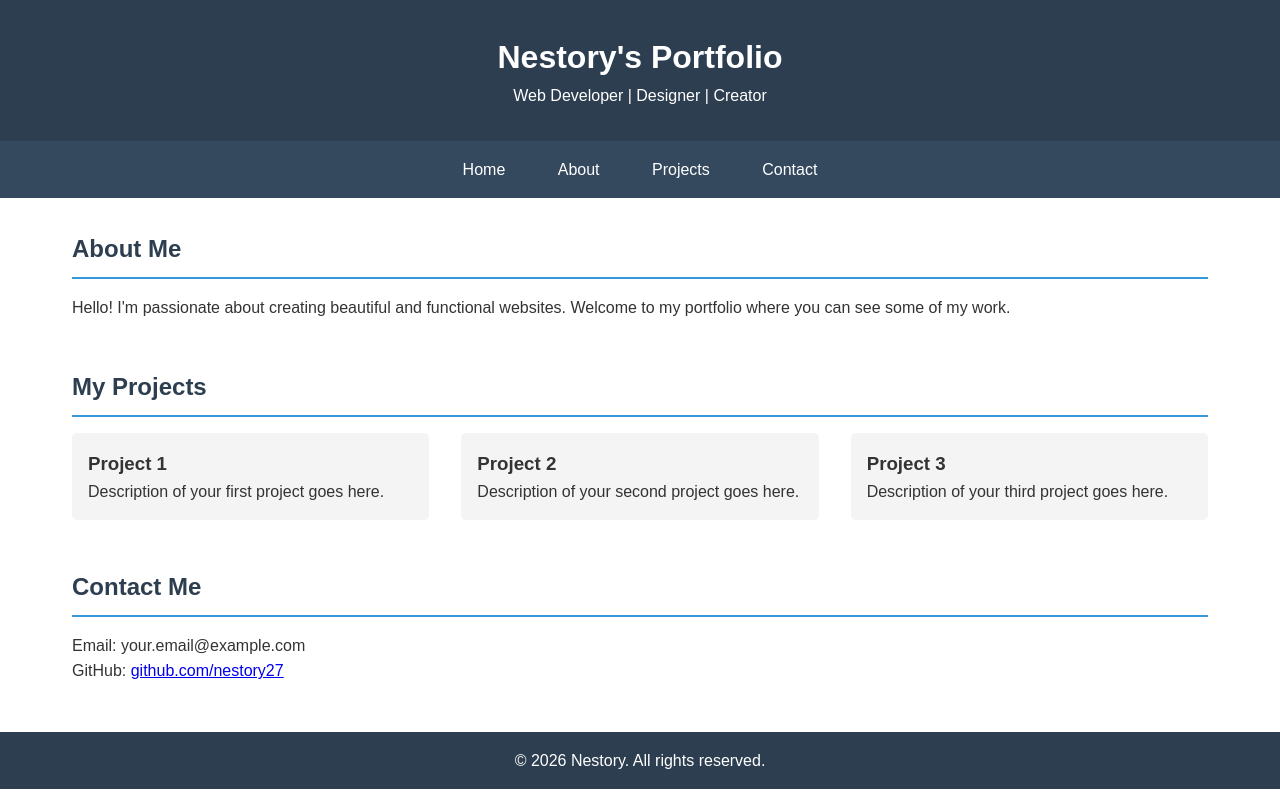
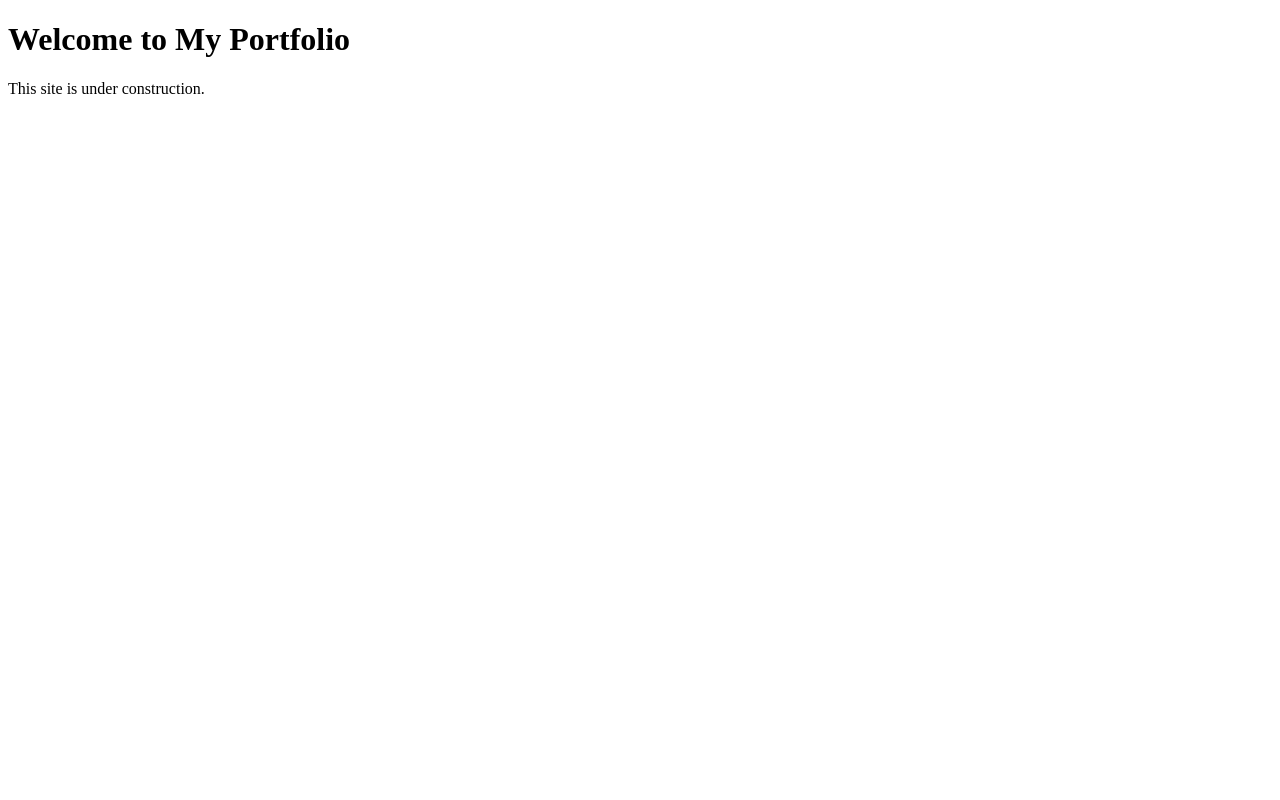
Before and after one commit to nestory27/Personal-portfolio, a plain HTML site: page index.html in a window 1280 px wide. Drawn offline with Linux system fonts and the light colour scheme.

Commit message:
Update index.html

```diff
--- a/index.html
+++ b/index.html
@@ -4,139 +4,9 @@
     <meta charset="UTF-8">
     <meta name="viewport" content="width=device-width, initial-scale=1.0">
     <title>My Portfolio</title>
-    <style>
-        * {
-            margin: 0;
-            padding: 0;
-            box-sizing: border-box;
-        }
-
-        body {
-            font-family: Arial, sans-serif;
-            line-height: 1.6;
-            color: #333;
-        }
-
-        header {
-            background: #2c3e50;
-            color: white;
-            padding: 2rem;
-            text-align: center;
-        }
-
-        nav {
-            background: #34495e;
-            padding: 1rem;
-            text-align: center;
-        }
-
-        nav a {
-            color: white;
-            text-decoration: none;
-            margin: 0 1rem;
-            padding: 0.5rem;
-        }
-
-        nav a:hover {
-            background: #2c3e50;
-            border-radius: 5px;
-        }
-
-        .container {
-            max-width: 1200px;
-            margin: 2rem auto;
-            padding: 0 2rem;
-        }
-
-        .section {
-            margin-bottom: 3rem;
-        }
-
-        h2 {
-            color: #2c3e50;
-            margin-bottom: 1rem;
-            border-bottom: 2px solid #3498db;
-            padding-bottom: 0.5rem;
-        }
-
-        .projects {
-            display: grid;
-            grid-template-columns: repeat(auto-fit, minmax(300px, 1fr));
-            gap: 2rem;
-        }
-
-        .project-card {
-            background: #f4f4f4;
-            padding: 1rem;
-            border-radius: 5px;
-        }
-
-        footer {
-            background: #2c3e50;
-            color: white;
-            text-align: center;
-            padding: 1rem;
-            margin-top: 2rem;
-        }
-
-        @media (max-width: 768px) {
-            .container {
-                padding: 0 1rem;
-            }
-
-            nav a {
-                display: inline-block;
-                margin: 0.5rem;
-            }
-        }
-    </style>
 </head>
 <body>
-    <header>
-        <h1>Nestory's Portfolio</h1>
-        <p>Web Developer | Designer | Creator</p>
-    </header>
-
-    <nav>
-        <a href="#home">Home</a>
-        <a href="#about">About</a>
-        <a href="#projects">Projects</a>
-        <a href="#contact">Contact</a>
-    </nav>
-
-    <div class="container">
-        <section id="about" class="section">
-            <h2>About Me</h2>
-            <p>Hello! I'm passionate about creating beautiful and functional websites. Welcome to my portfolio where you can see some of my work.</p>
-        </section>
-
-        <section id="projects" class="section">
-            <h2>My Projects</h2>
-            <div class="projects">
-                <div class="project-card">
-                    <h3>Project 1</h3>
-                    <p>Description of your first project goes here.</p>
-                </div>
-                <div class="project-card">
-                    <h3>Project 2</h3>
-                    <p>Description of your second project goes here.</p>
-                </div>
-                <div class="project-card">
-                    <h3>Project 3</h3>
-                    <p>Description of your third project goes here.</p>
-                </div>
-            </div>
-        </section>
-
-        <section id="contact" class="section">
-            <h2>Contact Me</h2>
-            <p>Email: your.email@example.com</p>
-            <p>GitHub: <a href="https://github.com/nestory27">github.com/nestory27</a></p>
-        </section>
-    </div>
-
-    <footer>
-        <p>&copy; 2026 Nestory. All rights reserved.</p>
-    </footer>
+    <h1>Welcome to My Portfolio</h1>
+    <p>This site is under construction.</p>
 </body>
 </html>
```
